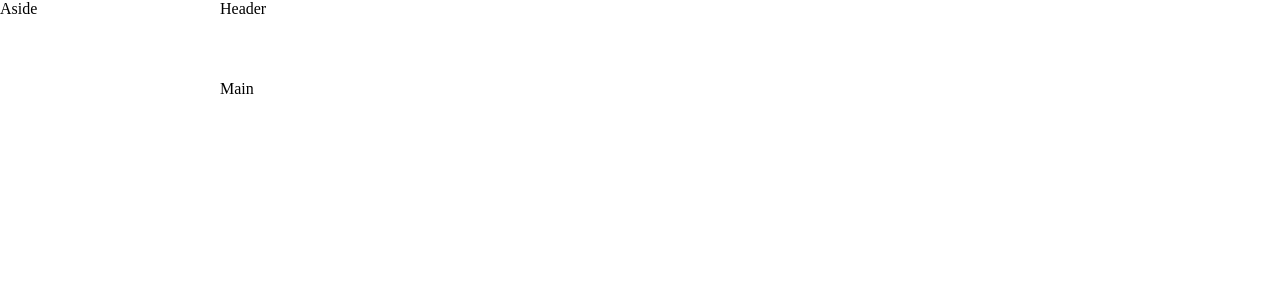
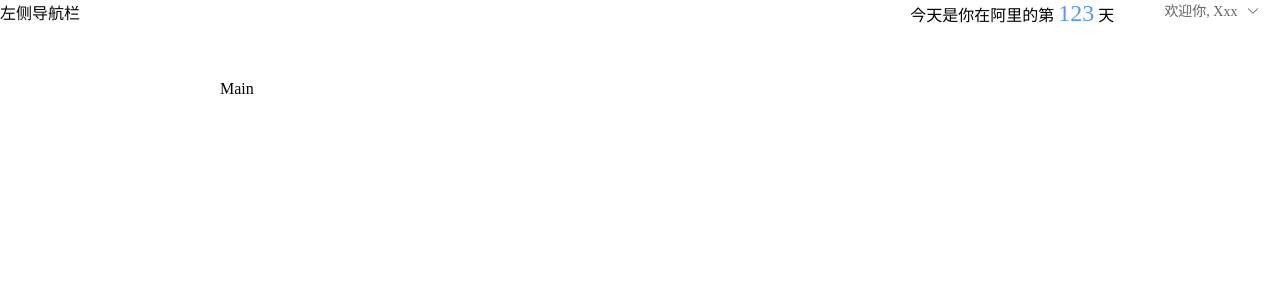
Before and after one commit to RT19702/vue-management, a Vue app: page /login in a window 1280 px wide. Both pictures are taken after a click on the button "登录". Shown: the top 300 px of the page. Built offline with nearby package versions, Linux system fonts and the light colour scheme.

Commit message:
头部组件

```diff
--- /dev/null
+++ b/src/components/NavLeft.vue
@@ -0,0 +1,15 @@
+<template>
+    <div>
+        左侧导航栏
+    </div>
+</template>
+
+<script>
+export default {
+
+}
+</script>
+
+<style>
+
+</style>
--- /dev/null
+++ b/src/components/TopHeader.vue
@@ -0,0 +1,43 @@
+<template>
+    <div>
+        <div class="fr">
+            <el-dropdown>
+                <span class="el-dropdown-link">
+                    欢迎你, {{ info }}
+                    <i class="el-icon-arrow-down el-icon--right"></i>
+                </span>
+                <el-dropdown-menu slot="dropdown">
+                    <el-dropdown-item>个人中心</el-dropdown-item>
+                    <el-dropdown-item>修改密码</el-dropdown-item>
+                    <el-dropdown-item>退出登录</el-dropdown-item>
+                </el-dropdown-menu>
+            </el-dropdown>
+        </div>
+        <p class="date fr">
+            今天是你在阿里的第
+            <span class="tips">123</span>
+            天
+        </p>
+    </div>
+</template>
+
+<script>
+export default {
+    data() {
+        return {
+            info: sessionStorage.getItem('nickname')
+        }
+    }
+}
+</script>
+
+<style lang="scss" scoped>
+.date {
+    margin-right: 50px;
+
+    .tips {
+        font-size: 24px;
+        color: #5696FF;
+    }
+}
+</style>
--- a/src/views/Layout.vue
+++ b/src/views/Layout.vue
@@ -1,9 +1,13 @@
 <template>
   <div>
     <el-container>
-      <el-aside width="200px">Aside</el-aside>
+      <el-aside width="200px">
+        <nav-left></nav-left>
+      </el-aside>
       <el-container>
-        <el-header>Header</el-header>
+        <el-header>
+          <top-header></top-header>
+        </el-header>
         <el-main>Main</el-main>
       </el-container>
     </el-container>
@@ -11,9 +15,11 @@
 </template>
 
 <script>
+import NavLeft from '@/components/NavLeft.vue';
+import TopHeader from '@/components/TopHeader.vue';
 export default {
   name: "ManagementLoyout",
-
+  components: { NavLeft, TopHeader },
   data() {
     return {};
   },
```
